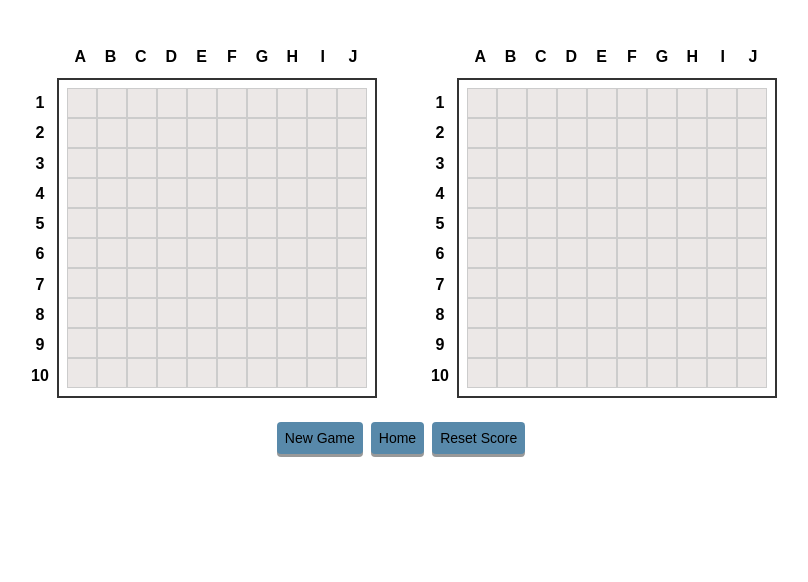
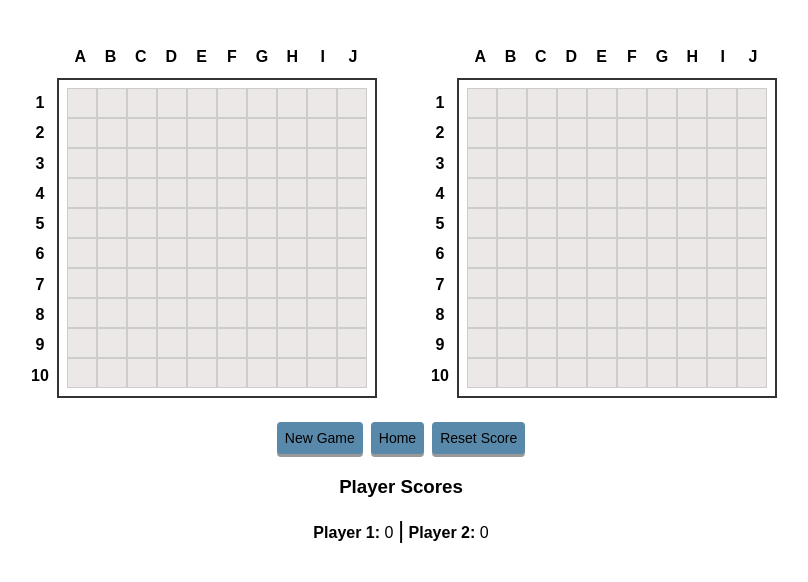
Before and after one commit to MK-DlR/battleship-project, a website with bundled scripts: page public/index.html in a window 1280 px wide. Both pictures are taken after a click on the button "New Game". Shown: the whole page, without its empty margins (239-1047 px from the left). Built offline with nearby package versions, Linux system fonts and the light colour scheme.

Commit message:
feat: add player score display and turn switching
Create switchPlayerTurn and getActivePlayer to handle changing the active player.

```diff
--- a/misc/plan.txt
+++ b/misc/plan.txt
@@ -96,8 +96,9 @@ Extra Credit:
 Notes:
     - don't let users select out of bounds spots to attack
     Done
-    - don't forget to include something that changes the player turn
-      - if user selects a spot that's already been hit, let them still have their turn
+    - handle changing player turn
+        - don't forget to include something that changes the player turn
+        - if user selects a spot that's already been hit, let them still have their turn
     - add name input/s and scoreboard (player 1: SCORE | player 2: SCORE)
         - see tttgame (name inputs, score display, turn display)
     - option to reset scoreboard
--- a/public/displayController.js
+++ b/public/displayController.js
@@ -4,8 +4,13 @@
 
 import { mainContent } from "./layout.js";
 import { Ship } from "./game/ship.js";
-import { getCurrentGameData } from "./gameController.js"; // Use the getter function
 import {
+  getCurrentGameData,
+  switchPlayerTurn,
+  getActivePlayer,
+} from "./gameController.js";
+import {
+  appState,
   showGameScreen,
   showHomeScreen,
   handleNewGame,
@@ -65,7 +70,7 @@ function renderGameboards() {
     const wrapper = document.createElement("div");
     wrapper.classList.add("board-wrapper");
 
-    // create column labels container with a top-left empty cell
+    // create column labels container
     const colLabels = document.createElement("div");
     colLabels.classList.add("column-labels");
     colLabels.style.display = "grid";
@@ -96,7 +101,7 @@ function renderGameboards() {
     rowLabels.classList.add("row-labels");
     rowLabels.style.display = "grid";
     rowLabels.style.gridTemplateRows = `repeat(10, 30px)`;
-    rowLabels.style.marginRight = "2px"; // gap between row labels and board
+    rowLabels.style.marginRight = "2px";
 
     for (let i = 1; i <= 10; i++) {
       const label = document.createElement("div");
@@ -214,9 +219,30 @@ function renderButtons() {
   buttonContainer.appendChild(resetScoreButton);
 }
 
+// display current scores
+function renderScores() {
+  // create container for scores
+  const mainScoreContainer = document.createElement("div");
+  mainScoreContainer.classList.add("main-score-container");
+
+  const playerScores = document.createElement("p");
+  playerScores.innerHTML = `<h3>Player Scores</h3><br>
+  <b>${appState.player1Name}:</b> ${appState.scores.player1} <font size="5">|</font> <b>${appState.player2Name}:</b> ${appState.scores.player2}`;
+  mainContent.appendChild(document.createElement("br"));
+  mainContent.appendChild(mainScoreContainer);
+  mainScoreContainer.appendChild(playerScores);
+}
+
+// display current player turn
+function renderTurn() {
+  // render turn
+}
+
 function renderGamescreen() {
   renderGameboards();
   renderButtons();
+  renderScores();
+  // renderTurn();
 }
 
 export { renderHomescreen, renderGameboards, renderButtons, renderGamescreen };
--- a/public/gameController.js
+++ b/public/gameController.js
@@ -126,6 +126,7 @@ function setupTestScenario(gameData) {
 
 // initialize with test scenario for development
 let currentGameData = setupTestScenario(newGame());
+// ends here?
 
 function getCurrentGameData() {
   return currentGameData;
@@ -135,11 +136,19 @@ function getCurrentGameData() {
 function createNewGame() {
   console.log("Creating fresh blank game...");
   currentGameData = newGame();
+  activePlayerIndex = 0;
   return currentGameData;
 }
 
 // keep old gameData export for backward compatibility (but it won't update)
 const gameData = currentGameData;
+
+// handle changing player turn
+let activePlayerIndex = 0;
+const getActivePlayer = () => currentGameData[activePlayerIndex];
+const switchPlayerTurn = () => {
+  activePlayerIndex = activePlayerIndex === 0 ? 1 : 0;
+};
 
 export {
   message,
@@ -150,6 +159,8 @@ export {
   player2Coords,
   placeAllShips,
   getCurrentGameData,
+  switchPlayerTurn,
+  getActivePlayer,
   createNewGame,
   gameData, // initial test data
 };
--- a/public/styles.css
+++ b/public/styles.css
@@ -120,3 +120,7 @@ body {
   box-shadow: 0 5px #666;
   transform: translateY(1px);
 }
+
+.main-score-container {
+  text-align: center;
+}
```
Also changed, not shown: misc/changelog.txt.
